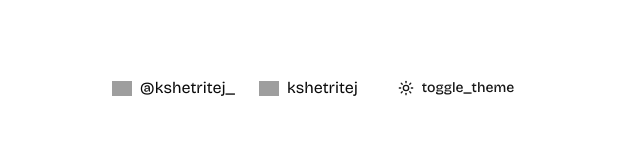
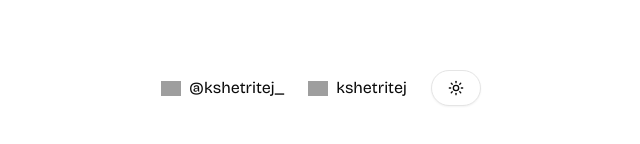
Before and after one commit to kshetritej/kshetritej, a Next.js app: page / in a window 1280 px wide. Shown: the part 622-766 px from the top of the page, without its empty margins (319-959 px from the left). Built offline with nearby package versions, Linux system fonts and the light colour scheme; grey boxes are pictures that could not be loaded; a web font is replaced by a local one.

Commit message:
patch: change them button

```diff
--- a/components/mode-toggle.tsx
+++ b/components/mode-toggle.tsx
@@ -10,10 +10,10 @@ export function ModeToggle() {
     const { setTheme } = useTheme()
 
     return (
-        <Button className="relative" variant="link" onClick={() => setTheme(theme => (theme === "dark" ? "light" : "dark"))}>
+        <Button className="relative rounded-full w-[50px] " variant="outline" onClick={() => setTheme(theme => (theme === "dark" ? "light" : "dark"))}>
             <Sun className="h-[1.2rem] w-[1.2rem] scale-100 transition-all  dark:scale-0" />
             <Moon className="absolute left-4 h-[1.2rem] w-[1.2rem] rotate-90 scale-0 transition-all dark:rotate-0 dark:scale-100" />
-            <span>toggle_theme</span>
+            <span className="sr-only">toggle_theme</span>
         </Button>
     )
 }
```
